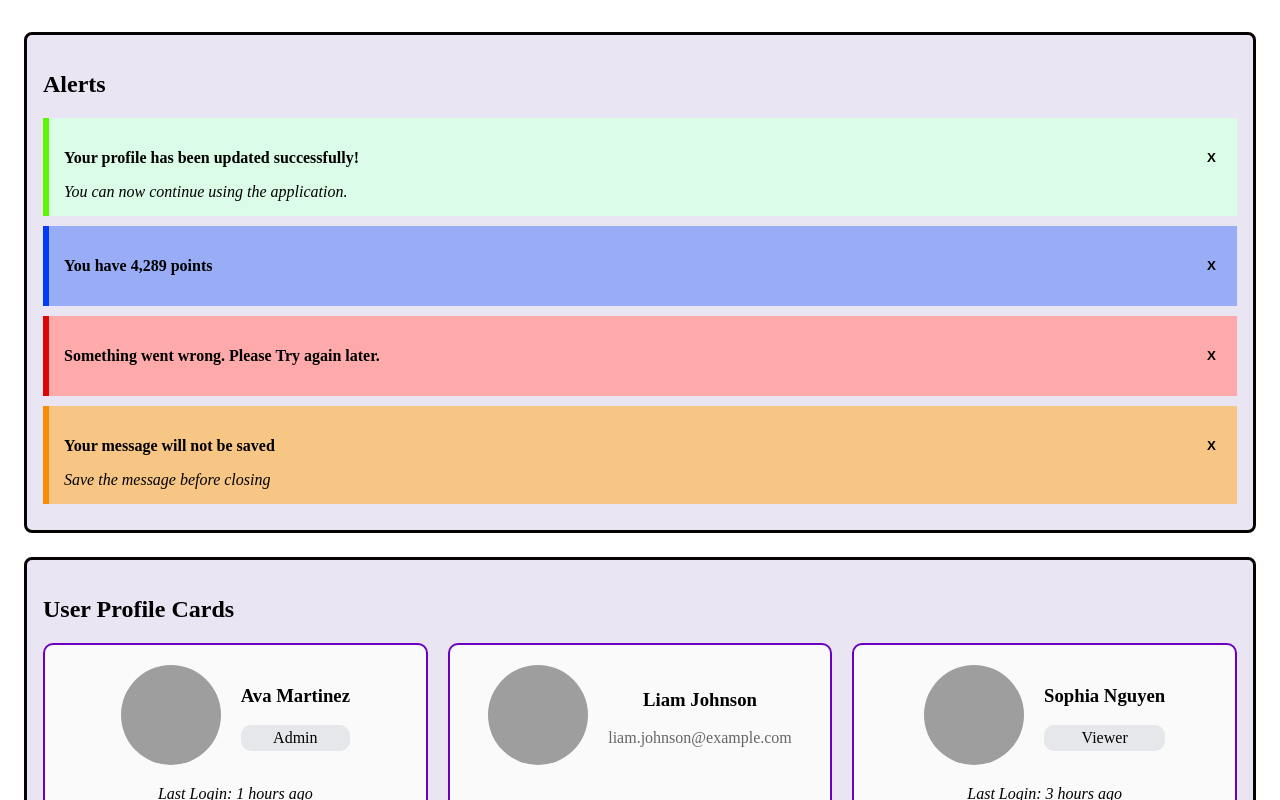
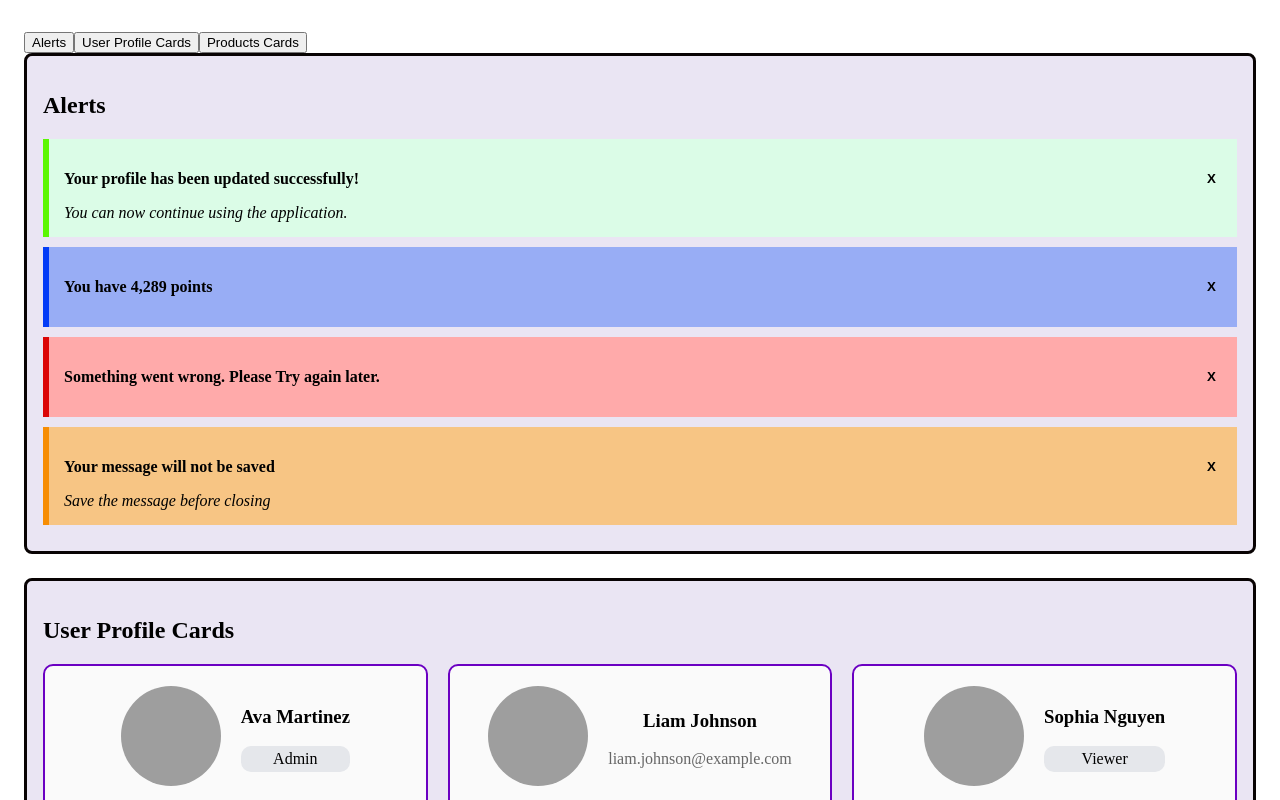
Before and after one commit to shanreed25/component-library, a React (Vite) app: page / in a window 1280 px wide. Shown: the top 800 px of the page. Built offline with nearby package versions, Linux system fonts and the light colour scheme; grey boxes are pictures that could not be loaded.

Commit message:
creating a UI with tabs for each component demo

```diff
--- a/src/App.tsx
+++ b/src/App.tsx
@@ -7,10 +7,7 @@ import { useState } from "react";
 
 import "./App.css";
 
-function closeAlert(type: string) {
-  const alertType = type.charAt(0).toUpperCase() + type.slice(1);
-  console.log(`User Closed The ${alertType} Alert `);
-}
+
 
 function handleEdit(userId: string) {
   console.log(`Edit user: ${userId}`);
@@ -22,14 +19,37 @@ function handleAddToCart(productId: string) {
 
 
 export default function App() {
+  const [activeTab, setActiveTab] = useState("alerts");
+
+  const tabs = [
+  {id: "alerts", label: "Alerts"},
+  {id: "users", label: "User Profile Cards"},
+  {id: "products", label: "Products Cards"}
+
+]
+
+
   //need useState to remove the alert from the page
   const [showSuccessAlert, setShowSuccessAlert] = useState(true)
   const [showInfoAlert, setShowInfoAlert] = useState(true)
   const [showErrorAlert, setShowErrorAlert] = useState(true)
   const [showWarningAlert, setShowWarningAlert] = useState(true)
 
+  //under the hood useState is a generic function, and <string[]>
+  //  passes a type argument to it
+  // const [cartItems, setCartItems] = useState<string[]>([]);
+
   return (
     <div className="app">
+      <nav>
+        {tabs.map((tab) => (
+          <button>{tab.label}</button>
+        ) )}
+      </nav>
+
+
+
+
       {/******************** Alert Box Reusable Comeponent Section ********************/}
       <section>
         <h2>Alerts</h2>
```
